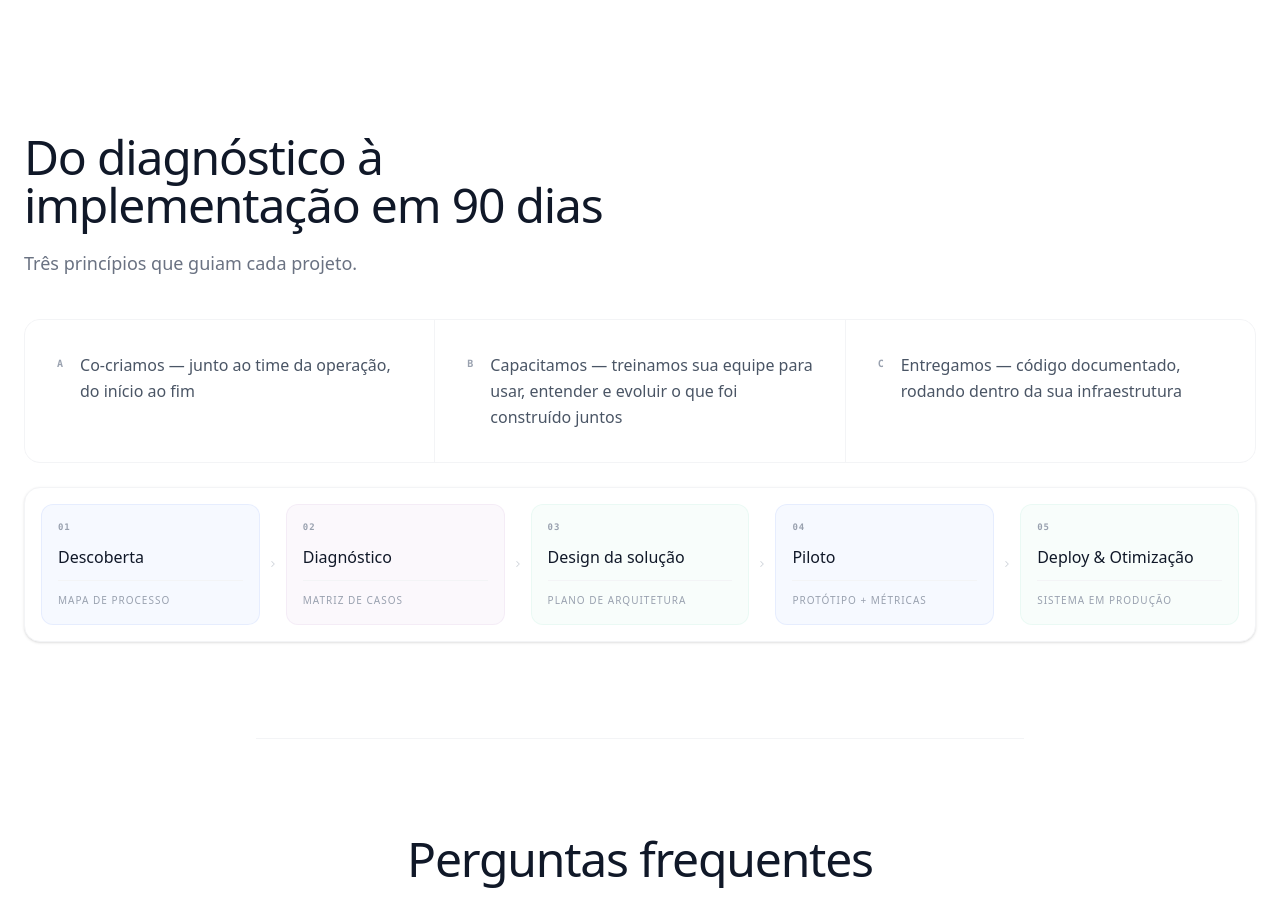
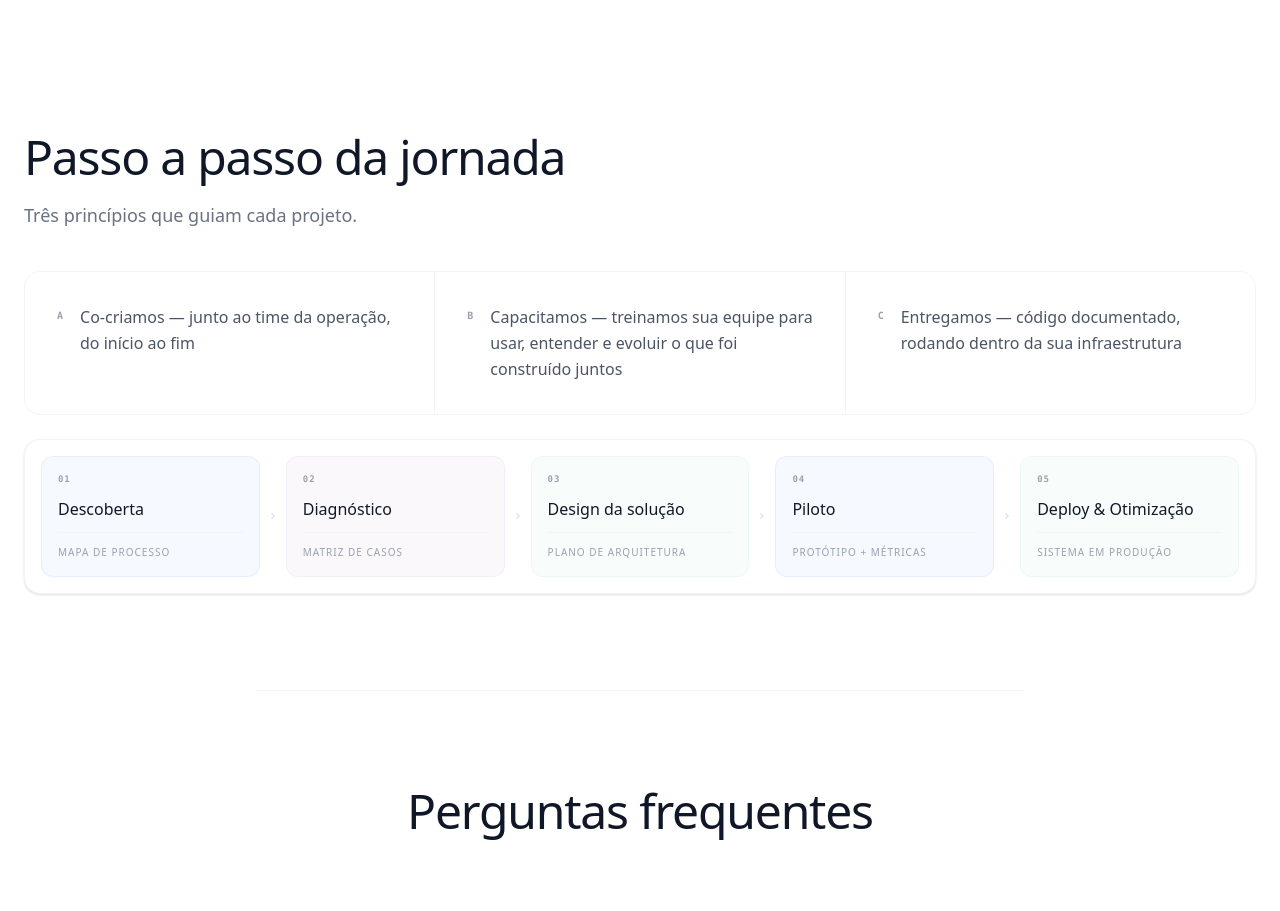
Before and after one commit to Enricrypto/river-labs, a Next.js app: page /pt in a window 1280 px wide. Shown: the part 3020-3931 px from the top of the page. Built offline with nearby package versions, Linux system fonts and the light colour scheme; a web font is replaced by a local one.

Commit message:
fix: update process heading and remove all remaining footer notes
- Replace "Do diagnóstico à implementação em 90 dias" with "Passo a passo da jornada"
- Remove sfoot from stats slide and triad slide

Co-Authored-By: Claude Sonnet 4.6 <noreply@anthropic.com>

```diff
--- a/lib/translations.ts
+++ b/lib/translations.ts
@@ -585,7 +585,7 @@ const pt: Dict = {
     cta: "Obtenha Seu Diagnóstico Gratuito",
   },
   methodology: {
-    heading: "Do diagnóstico à implementação em 90 dias",
+    heading: "Passo a passo da jornada",
     sub: "Três princípios que guiam cada projeto.",
     principles: [
       "Co-criamos — junto ao time da operação, do início ao fim",
--- a/public/pitch.html
+++ b/public/pitch.html
@@ -1152,10 +1152,6 @@
                 </div>
                 <div class="ss">MIT / RAND, via LinkedIn</div>
               </div>
-            </div>
-            <div class="sfoot dark">
-              Fonte: McKinsey Global Survey on AI 2025; MIT Sloan Management
-              Review; Gartner, 2023–2025
             </div>
           </div>
         </section>
@@ -1697,9 +1693,6 @@
                 </div>
               </div>
             </div>
-            <div class="sfoot">
-              Co-criação em cada etapa · time do cliente envolvido · ferramenta entregue e pronta para uso
-            </div>
           </div>
         </section>
 
@@ -1717,7 +1710,7 @@
               <span class="topbar-n">12 / 13</span>
             </div>
             <div class="sh">
-              <h2>Do diagnóstico à implementação em 90 dias</h2>
+              <h2>Passo a passo da jornada</h2>
             </div>
             <div class="process-wrap">
               <div class="process-strip">
```
